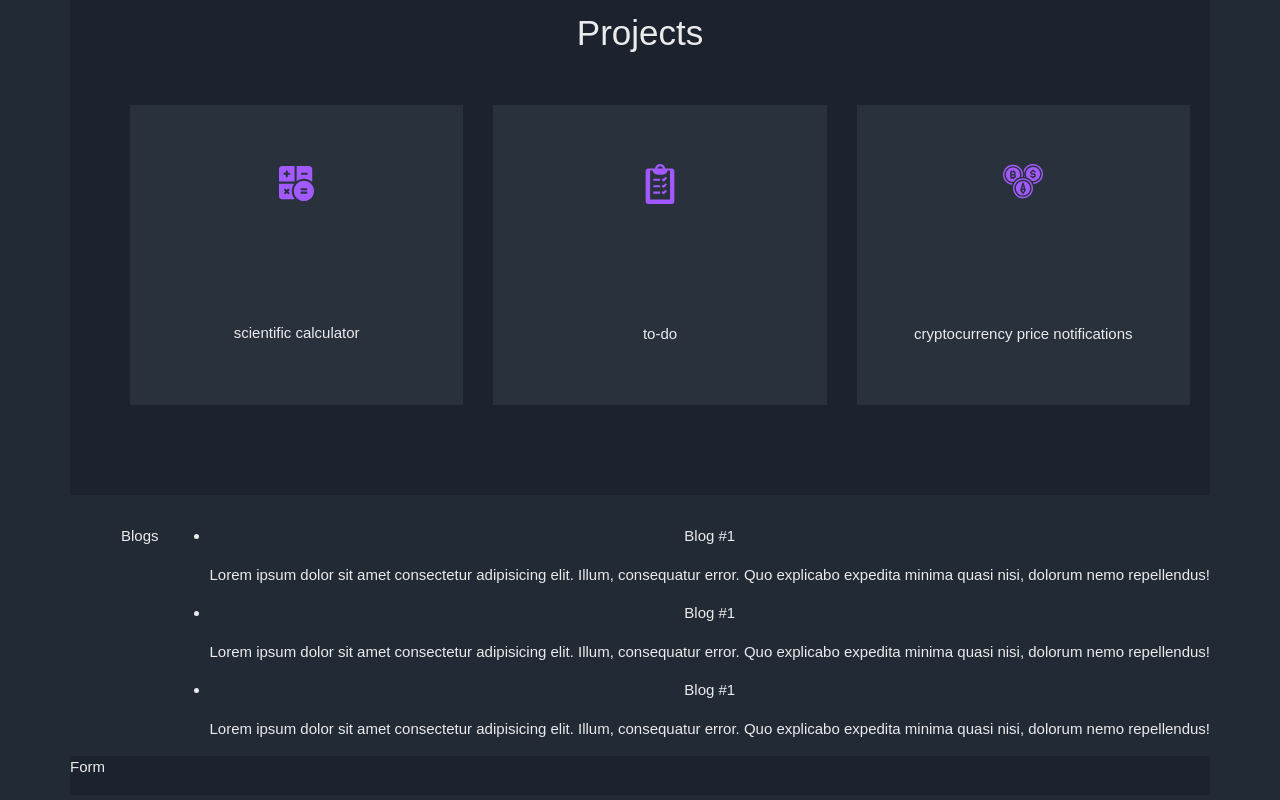
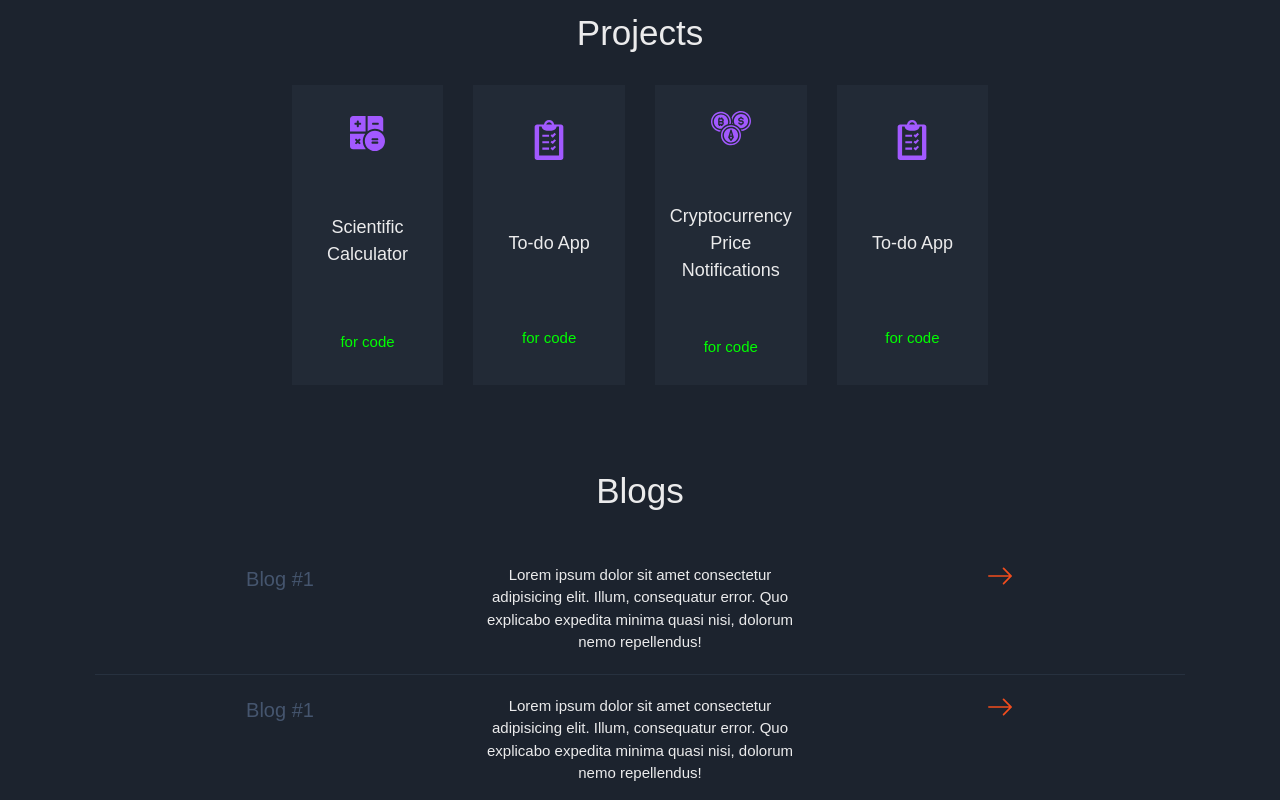
Before and after one commit to mihrilp/personal-website, a React (Create React App) app: page / in a window 1280 px wide. Shown: the part 420-1220 px from the top of the page. Built offline with nearby package versions, Linux system fonts and the light colour scheme; a web font is replaced by a local one.

Commit message:
style:Add style to Blog.js

```diff
--- a/src/App.js
+++ b/src/App.js
@@ -1,6 +1,5 @@
 import "./mysass.scss";
 import { Container, Row, Col } from "react-bootstrap";
-import Section from "./section/Section";
 import Projects from "./contents/projects/Projects";
 import Blogs from "./contents/blogs/Blogs";
 import Image from "./components/icons/image";
@@ -37,9 +36,6 @@ function App() {
         <Projects />
       </Row>
       <Row className="blogs">
-        <Col>
-          <p className="title">Blogs</p>
-        </Col>
         <Blogs />
       </Row>
       <Row className="contact">
--- a/src/components/blog/Blog.js
+++ b/src/components/blog/Blog.js
@@ -1,16 +1,23 @@
 import React from "react";
-import "./blog.css";
+import { Container, Row, Col } from "react-bootstrap";
+import "./blog.scss";
+import Arrow from "../icons/arrow";
 
 const Blog = () => {
   return (
-    <div className="blog">
-      <p className="title">Blog #1</p>
-      <p className="summary">
-        Lorem ipsum dolor sit amet consectetur adipisicing elit. Illum,
-        consequatur error. Quo explicabo expedita minima quasi nisi, dolorum
-        nemo repellendus!
-      </p>
-    </div>
+    <Container className="blog">
+      <Row>
+        <Col className="blogTitle">Blog #1</Col>
+        <Col className="summary">
+          Lorem ipsum dolor sit amet consectetur adipisicing elit. Illum,
+          consequatur error. Quo explicabo expedita minima quasi nisi, dolorum
+          nemo repellendus!
+        </Col>
+        <Col className="icon">
+          <Arrow />
+        </Col>
+      </Row>
+    </Container>
   );
 };
 
--- /dev/null
+++ b/src/components/blog/blog.scss
@@ -0,0 +1,12 @@
+.blog {
+    border-bottom: 0.5px solid #27313f;
+    padding: 20px;
+    align-items: center;
+    .blogTitle {
+        font-size: 20px;
+        color: #45556e;
+    }
+    .icon {
+        cursor: pointer;
+    }
+}
--- /dev/null
+++ b/src/components/icons/arrow.js
@@ -0,0 +1,22 @@
+import * as React from "react";
+
+function SvgComponent(props) {
+  return (
+    <svg
+      xmlns="http://www.w3.org/2000/svg"
+      width={24}
+      height={24}
+      viewBox="0 0 31.49 31.49"
+      {...props}
+    >
+      <path
+        xmlns="http://www.w3.org/2000/svg"
+        d="M21.205 5.007a1.112 1.112 0 00-1.587 0 1.12 1.12 0 000 1.571l8.047 8.047H1.111A1.106 1.106 0 000 15.737c0 .619.492 1.127 1.111 1.127h26.554l-8.047 8.032c-.429.444-.429 1.159 0 1.587a1.112 1.112 0 001.587 0l9.952-9.952a1.093 1.093 0 000-1.571l-9.952-9.953z"
+        fill="#f24d1d"
+        data-original="#1e201d"
+      />
+    </svg>
+  );
+}
+
+export default SvgComponent;
--- a/src/components/project/Project.js
+++ b/src/components/project/Project.js
@@ -2,7 +2,7 @@ import React from "react";
 import "./project.scss";
 import { Container, Row, Col } from "react-bootstrap";
 
-const Project = ({ icon, projectName }) => {
+const Project = ({ icon, projectName, linkUrl }) => {
   return (
     <Container className="box">
       <Row className="icon">
@@ -11,6 +11,9 @@ const Project = ({ icon, projectName }) => {
       <Row className="projectName">
         <Col>{projectName}</Col>
       </Row>
+      <Row className="code">
+        <a href={linkUrl}>for code</a>
+      </Row>
     </Container>
   );
 };
--- a/src/components/project/project.scss
+++ b/src/components/project/project.scss
@@ -1,5 +1,16 @@
 .box {
-    background-color: #29313d;
-    margin: 20px;
+    display: flex;
+    justify-content: space-around;
+    background-color: #222a36;
     height: 300px;
+    align-items: center;
+    .projectName {
+        font-size: 18px;
+    }
+    .code {
+        a {
+            text-decoration: none;
+            color: #00ff00;
+        }
+    }
 }
--- a/src/contents/blogs/Blogs.js
+++ b/src/contents/blogs/Blogs.js
@@ -1,10 +1,15 @@
 import React from "react";
-import "./blogs.css";
+import "./blogs.scss";
 import Blog from "../../components/blog/Blog";
+import { Container, Row, Col } from "react-bootstrap";
 
 const Blogs = () => {
   return (
-    <div className="blog">
+    <Container className="blogs">
+      <Col className="title">
+        <p>Blogs</p>
+      </Col>
+      <Row>
         <ul>
           <li>
             <Blog />
@@ -16,7 +21,8 @@ const Blogs = () => {
             <Blog />
           </li>
         </ul>
-    </div>
+      </Row>
+    </Container>
   );
 };
 
--- /dev/null
+++ b/src/contents/blogs/blogs.scss
@@ -0,0 +1,10 @@
+.blogs {
+    padding: 20px;
+    .title {
+        font-size: 35px;
+        margin-bottom: 10px;
+    }
+    ul {
+        list-style: none;
+    }
+}
--- a/src/contents/projects/Projects.js
+++ b/src/contents/projects/Projects.js
@@ -6,25 +6,38 @@ import Calculator from "../../components/icons/calculator";
 import Todo from "../../components/icons/todo";
 import Crypto from "../../components/icons/crypto";
 
-const Projects = ({}) => {
+const Projects = () => {
   return (
     <Container className="projects">
       <Col className="title">
         <p>Projects</p>
       </Col>
       <Row className="projectList">
-        <Col>
-          <Project icon={<Calculator />} projectName="scientific calculator" />
+        <Col md={2}></Col>
+        <Col md={2}>
+          <Project
+            icon={<Calculator />}
+            projectName="Scientific Calculator"
+            linkUrl="https://github.com/mihrilp/scientific-calculator"
+          />
         </Col>
-        <Col>
-          <Project icon={<Todo />} projectName="to-do" />
+        <Col md={2}>
+          <Project
+            icon={<Todo />}
+            projectName="To-do App"
+            linkUrl="https://github.com/mihrilp/react-todoapp"
+          />
         </Col>
-        <Col>
+        <Col md={2}>
           <Project
             icon={<Crypto />}
-            projectName="cryptocurrency price notifications"
+            projectName="Cryptocurrency Price Notifications"
           />
         </Col>
+        <Col md={2}>
+          <Project icon={<Todo />} projectName="To-do App" />
+        </Col>
+        <Col md={2}></Col>
       </Row>
     </Container>
   );
--- a/src/mysass.scss
+++ b/src/mysass.scss
@@ -10,12 +10,11 @@ $font-family: "Palanquin", sans-serif;
 }
 
 body {
-  background-color: $primary-color;
+  background-color: $secondary-color;
   color: $text-color;
   .container {
     display: flex;
     flex-direction: column;
-    justify-content: space-around;
     text-align: center;
     font-family: $font-family;
     font-size: 15px;
@@ -41,25 +40,16 @@ body {
         }
         li:last-child:hover,
         li:last-child:active {
-          color: #44d55c;
+          color: #00ff00;
         }
       }
     }
     .about {
       margin-bottom: 50px;
-      padding-right: 20px;
+      padding-right: 30px;
       .title {
         font-size: 35px;
       }
     }
-    .projects {
-      background-color: $secondary-color;
-      margin-bottom: 30px;
-    }
-    .blog {
-    }
-    .contact {
-      background-color: $secondary-color;
-    }
   }
 }
```
Also changed, not shown: src/components/blog/blog.css (deleted), src/contents/blogs/blogs.css (deleted). Lines whose indentation alone changed are shown as unchanged.
